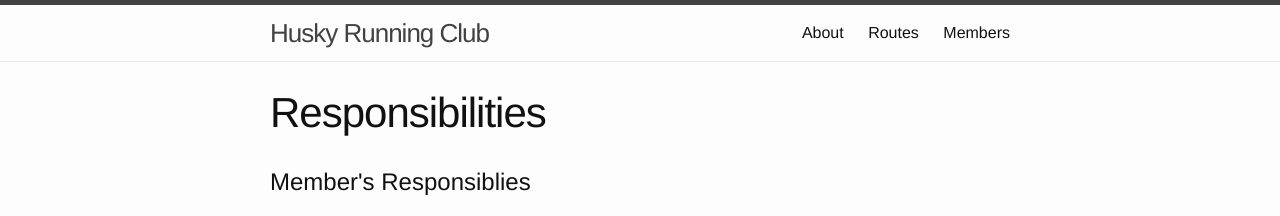
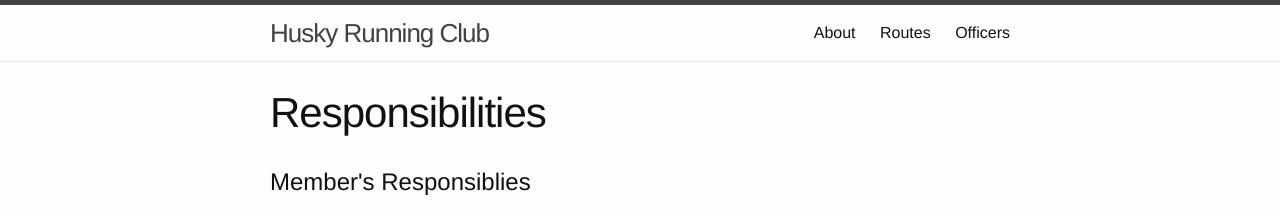
Before and after one commit to UW-HRC/uw-hrc.github.io, a Jekyll site: the page built from officers/responsibilities.md, in a window 1280 px wide. Shown: the top 216 px of the page. Built offline with Jekyll 4.4.1, drawn with Linux system fonts in a browser that asks for light colours.

Commit message:
renamed page

```diff
--- a/members/index.md
+++ b/officers/index.md
@@ -1,7 +1,8 @@
 ---
 layout: default
-title: "Members"
+title: "Officers"
 ---
 
-Distinguished Run Leaders
+## Distinguished Run Leaders ##
+
 You can read about their responsibilities [here](/members/responsibilities.html).
```
Also changed, not shown: officers/responsibilities.md (renamed from members/responsibilities.md).
